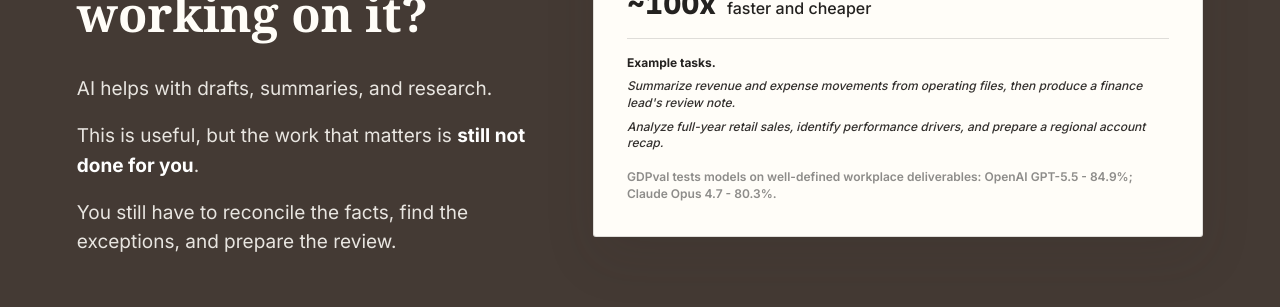
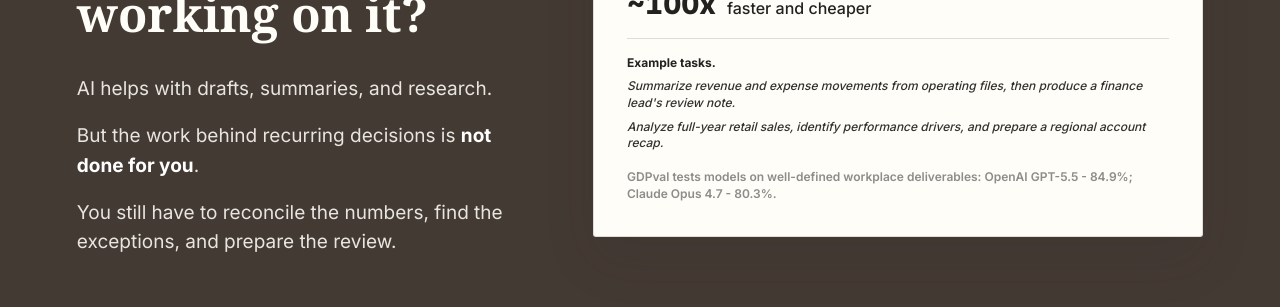
Before and after one commit to ChipAlexandru/Eclipsaiv2, a Next.js app: page / in a window 1280 px wide. Shown: the part 1140-1447 px from the top of the page. Built offline with nearby package versions, Linux system fonts and the light colour scheme.

Commit message:
Page 1: update lead copy (recurring decisions; reconcile the numbers)
Co-Authored-By: Claude Opus 4.8 <noreply@anthropic.com>

```diff
--- a/src/views/MovieHome.jsx
+++ b/src/views/MovieHome.jsx
@@ -2663,8 +2663,8 @@ const BODY = `
       <div class="scene-copy">
         <h2>If AI can do it, why are you still working on it?</h2>
         <p class="lead">AI helps with drafts, summaries, and research.</p>
-        <p class="lead">This is useful, but the work that matters is <strong>still not done for you</strong>.</p>
-        <p class="lead">You still have to reconcile the facts, find the exceptions, and prepare the review.</p>
+        <p class="lead">But the work behind recurring decisions is <strong>not done for you</strong>.</p>
+        <p class="lead">You still have to reconcile the numbers, find the exceptions, and prepare the review.</p>
       </div>
       <div class="stage paradox-stage" aria-hidden="true">
         <div class="gd-stack">
```
